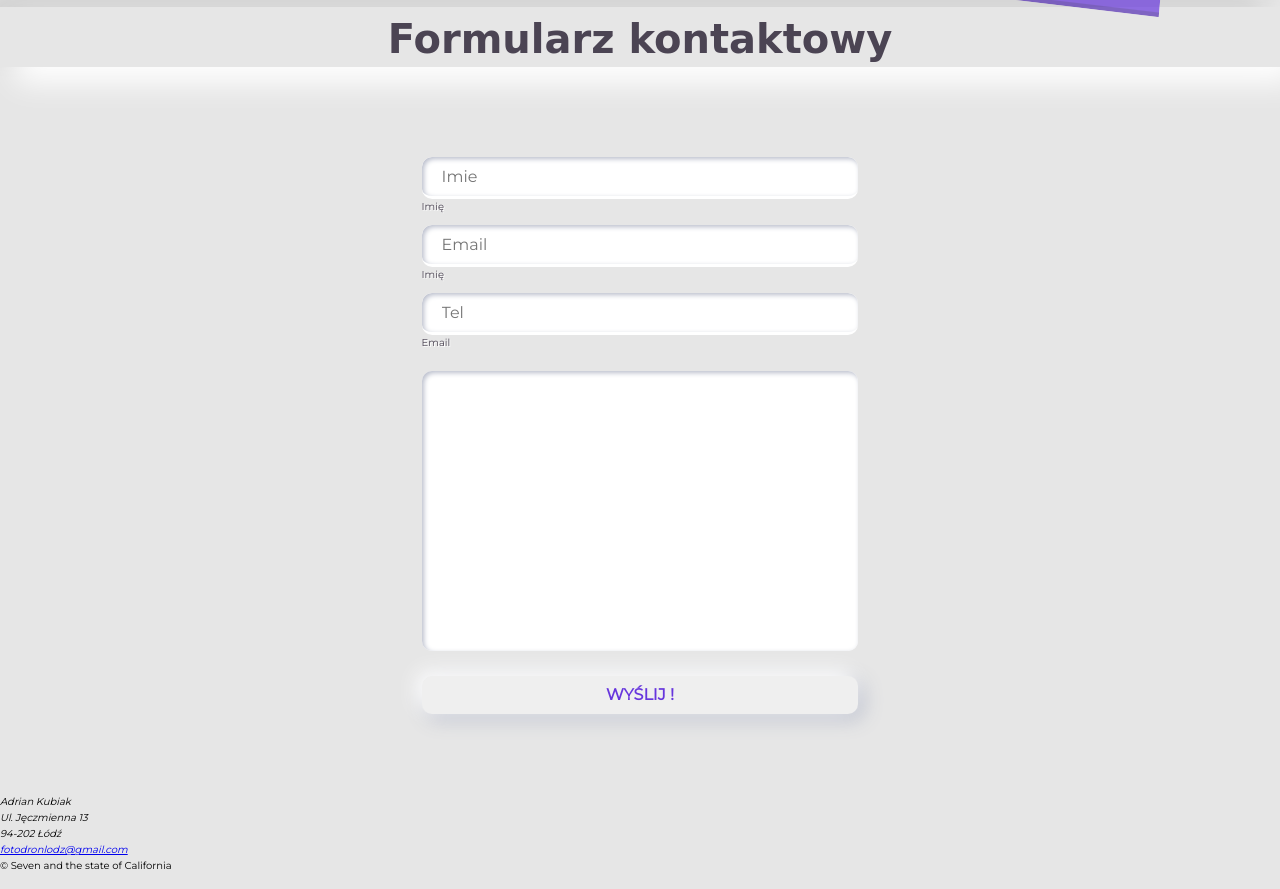
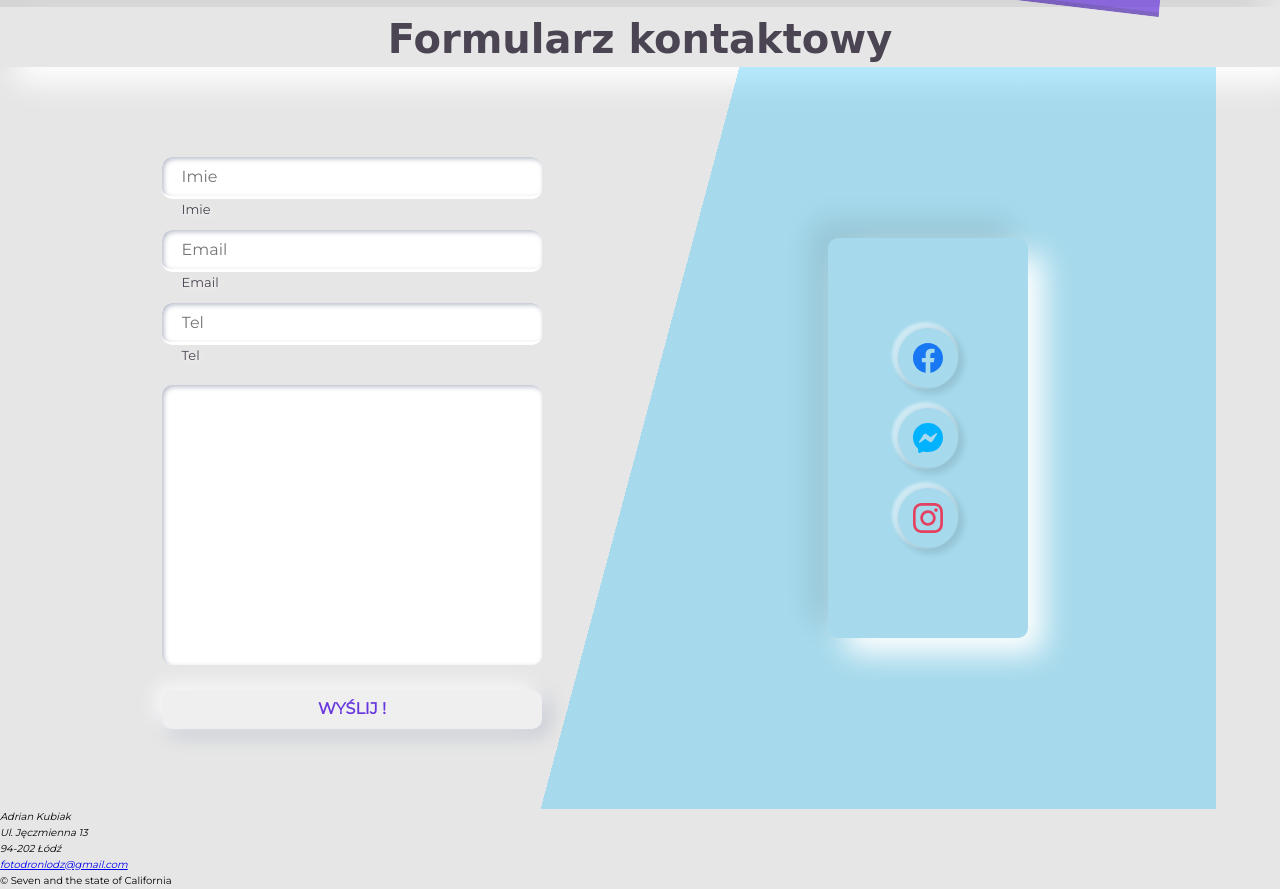
Before and after one commit to dziekonskik/foto-dron, a website: page indeks.html in a window 1280 px wide. Shown: the part 2905-3794 px from the top of the page. Drawn offline with Linux system fonts and the light colour scheme; a web font is replaced by a local one.

Commit message:
add social-media styles

```diff
--- a/indeks.html
+++ b/indeks.html
@@ -151,24 +151,45 @@
                 </ul>
             </div>
         </section>
-        <section class="contact-form" id='formularz'>
+        <section class="contact" id='formularz'>
             <h2 class="heading-large">Formularz kontaktowy</h2>
-            <form action="" class="form">
+            <div class="contact__wrap">
+                <form action="#" class="form" autocomplete="off">
                     <div class="form__group">
                         <input type="text" class="form__input" id="name" placeholder="Imie">
-                <label for="name" class="form__label">Imię</label>
+                        <label for="name" class="form__label">Imie</label>
                     </div>
                     <div class="form__group">
                         <input type="email" class="form__input" id="mail" placeholder="Email">
-                <label for="mail" class="form__label">Imię</label>
+                        <label for="mail" class="form__label">Email</label>
                     </div>
                     <div class="form__group">
-                <input type="phone" class="form__input" id="phone" placeholder="Tel">
-                <label for="phone" class="form__label">Email</label>
+                        <input type="tel" class="form__input" id="phone" placeholder="Tel">
+                        <label for="phone" class="form__label">Tel</label>
                     </div>
                     <textarea class="form__textarea"name="" cols="30" rows="10" required></textarea>
                     <button class="form__button">Wyślij !</button>
                 </form>
+                <div class="social-media">
+                    <div class="social-media__window">
+                        <a href="" class="social-media__link social-media__link-facebook">
+                            <svg class="social-media__link-icon">
+                                <use xlink:href="img/svg/symbol-defs.svg#icon-facebook"></use>
+                            </svg>
+                        </a>
+                        <a href="" class="social-media__link social-media__link-messenger">
+                            <svg class="social-media__link-icon">
+                                <use xlink:href="img/svg/symbol-defs.svg#icon-messenger"></use>
+                            </svg>
+                        </a>
+                        <a href="" class="social-media__link social-media__link-instagram">
+                            <svg class="social-media__link-icon">
+                                <use xlink:href="img/svg/symbol-defs.svg#icon-instagram"></use>
+                            </svg>
+                        </a>
+                    </div>
+                </div>
+            </div>
         </section>
     </main>
     <footer class="main-footer">
--- /dev/null
+++ b/sass/_footer.scss
@@ -0,0 +1,3 @@
+.main-footer {
+    display: grid;
+}
--- a/sass/_form.scss
+++ b/sass/_form.scss
@@ -1,17 +1,24 @@
-.contact-form {
+.contact {
     display: grid;
-    grid-template-columns: 1fr 2fr 1fr;
+
 
 
     .heading-large {
         grid-column: 1 / -1;
         height: 6rem;
     }
+    &__wrap {
+    display: grid;
+    grid-template-columns: 1fr 1fr;
+    width: 90%;
+    margin: 0 auto;
+    background-image: linear-gradient(105deg, transparent 0%, transparent 50%, rgba(16, 188, 248, .3) 50%);
 
     .form {
-        grid-column: 2 / 3;
+        grid-column: 1 / 2;
         padding: 4rem;
         margin: 4rem auto;
+        width: 80%;
 
         &__group {
             margin: 1rem auto;
@@ -32,13 +39,16 @@
             padding: 1rem 2rem;
             height: 100%;
             width: 100%;
+            display: block;
             border-radius: 1rem;
             box-shadow: inset 2px 2px 5px #BABECC,
                         inset -5px -5px 10px white;
-        }
-
-        &__input:focus {
-            border-bottom: 3px solid rgba(103, 54, 221, .3);
+            &:focus {
+                border-bottom: 3px solid rgba(103, 54, 221, .3);
+            }
+            &:focus:invalid {
+                border-bottom: 3px solid tomato;
+            }
         }
 
         &__input:focus,
@@ -49,7 +59,17 @@
 
         &__label {
             color: var(--color-grey-dark);
-            text-shadow: 1px 1px 0 white;
+            display: block;
+            text-shadow: 2px 2px 6px white;
+            margin-left: 2rem;
+            font-size: 1.3rem;
+            transition: all .3s linear;
+        }
+
+        &__input + &__label {
+            opacity: 0;
+            visibility: hidden;
+            transform: translateY(-4rem);
         }
 
         &__textarea {
@@ -91,4 +111,53 @@
               }
         }
     }
+    .social-media {
+        grid-column: 2 / -1;
+        display: grid;
+        justify-content: center;
+        align-items: center;
+        transition: all 1s linear;
+
+        &__window {
+            width: 20rem;
+            height: 40rem;
+            box-shadow: var(--bs-neumorphic-up);
+            border-radius: 1rem;
+            display: grid;
+            justify-content: center;
+            align-content: center;
+        }
+
+            &__link {
+                display: flex;
+                justify-content: center;
+                align-items: center;
+                width: 6rem;
+                height: 6rem;
+                text-decoration: none;
+                border-radius: 1rem;
+                padding: 1rem 1.5rem;
+                margin: 1rem;
+                border-radius: 50%;
+                color: var(--color-grey-dark);
+                box-shadow:
+                3px 3px 6px 3px rgba(0, 0, 0, 0.1),
+                -3px -3px 3px 3px rgba(247, 251, 255, 0.5);
+
+
+                &:hover {
+                    box-shadow:
+                inset 3px 3px 6px 3px rgba(0, 0, 0, 0.1),
+                inset -3px -3px 3px 3px rgba(247, 251, 255, 0.5);
+                transition: all .4s linear;
+                }
+
+                &-icon {
+                    width: 6rem;
+                    height: 6rem;
+                }
+            }
+
+    }
 }
+}
--- a/sass/main.scss
+++ b/sass/main.scss
@@ -6,3 +6,4 @@
 @import "animations";
 @import "works";
 @import "form";
+@import "footer";
```
Also changed, not shown: css/style.css, img/SVG/facebook.svg (added), img/SVG/instagram.svg (added), img/SVG/messenger.svg (added), img/SVG/symbol-defs.svg (added), img/duotone.png (deleted), img/falka.svg (deleted), img/path15.svg (deleted). Lines whose indentation alone changed are shown as unchanged.
